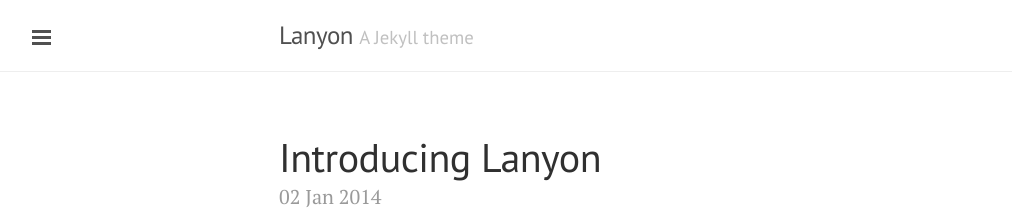
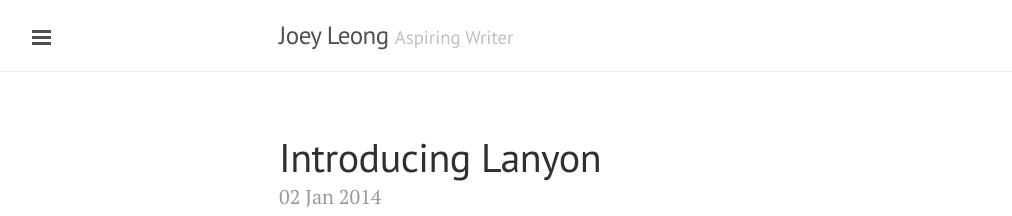
Before and after one commit to joeylzq/joeylzq.github.io, a Jekyll site: the page built from index.html, in a window 1280 px wide and 900 px high. Shown: the top 216 px of the window, without its empty margins (1-1013 px from the left). Built offline with Jekyll 4.4.1, drawn with Linux system fonts in a browser that asks for light colours; Markdown is read by kramdown in place of the engine named in the settings; the list of posts is cut into pages by our own code.

Commit message:
Update _config.yml

```diff
--- a/_config.yml
+++ b/_config.yml
@@ -6,13 +6,13 @@ pygments:         true
 permalink:        pretty
 
 # Setup
-title:            Lanyon
-tagline:          'A Jekyll theme'
-description:      'A reserved <a href="http://jekyllrb.com" target="_blank">Jekyll</a> theme that places the utmost gravity on content with a hidden drawer. Made by <a href="https://twitter.com/mdo" target="_blank">@mdo</a>.'
-url:              http://lanyon.getpoole.com
+title:            Joey Leong
+tagline:          'Aspiring Writer'
+description:      'Personal Blog'
+url:              http://joeylzq.com
 
 author:
-  name:           'Mark Otto'
+  name:           'Joey Leong'
   url:            https://twitter.com/mdo
 
 paginate:         5
```
